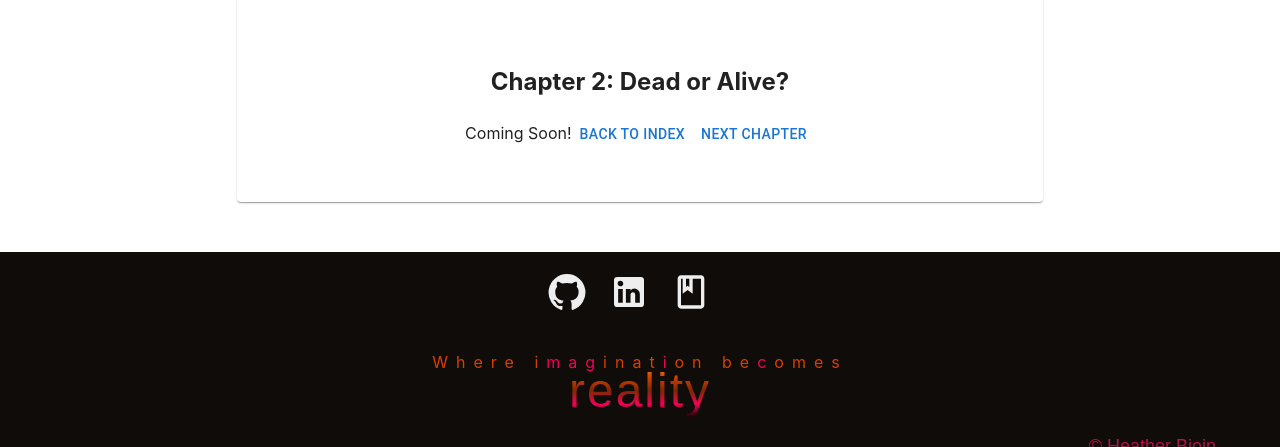
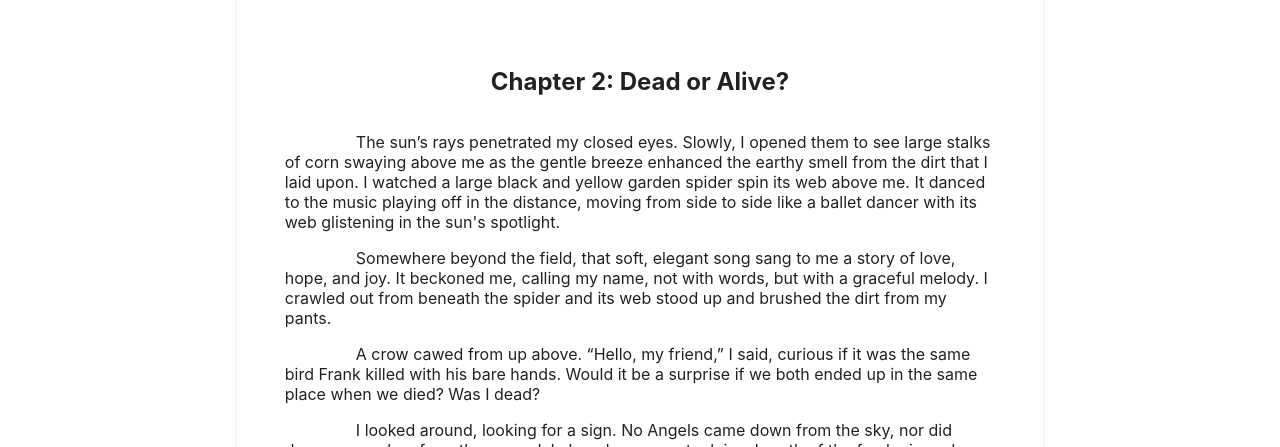
Before and after one commit to HeatMarie/cursed, a React (Create React App) app in the folder cursed/: page / in a window 1280 px wide. Both pictures are taken after a click on the button "CHAPTER 2: DEAD OR ALIVE?". Shown: the part 353-800 px from the top of the page. Built offline with nearby package versions, Linux system fonts and the light colour scheme; a web font is replaced by a local one.

Commit message:
Inserting Chapter 2 body

```diff
--- a/cursed/src/components/chapters.js
+++ b/cursed/src/components/chapters.js
@@ -316,7 +316,63 @@ const chapters = [
     {
         id: 2,
         title: `Chapter 2: Dead or Alive?`,
-        body: 'Coming Soon!'
+        body: [
+            <p key="p95" className="indent story-paragraph">
+                The sun’s rays penetrated my closed eyes. Slowly, I opened them to see large stalks of corn swaying above me as the gentle breeze enhanced the earthy smell from the dirt that I laid upon. I watched a large black and yellow garden spider spin its web above me. It danced to the music playing off in the distance, moving from side to side like a ballet dancer with its web glistening in the sun's spotlight.
+            </p>,
+            <p key="p96" className="indent story-paragraph">
+                Somewhere beyond the field, that soft, elegant song sang to me a story of love, hope, and joy. It beckoned me, calling my name, not with words, but with a graceful melody. I crawled out from beneath the spider and its web stood up and brushed the dirt from my pants.
+            </p>,
+            <p key="p97" className="indent story-paragraph">
+                A crow cawed from up above. “Hello, my friend,” I said, curious if it was the same bird Frank killed with his bare hands. Would it be a surprise if we both ended up in the same place when we died? Was I dead?
+            </p>,
+            <p key="p98" className="indent story-paragraph">
+                I looked around, looking for a sign. No Angels came down from the sky, nor did demons crawl up from the ground. I closed my eyes, took in a breath of the fresh air, and listened.
+            </p>,
+            <p key="p99" className="indent story-paragraph">
+                The crow spun in a circle above my head before coming down to greet me. It made another sound, then looked up at me, staring with its black beady eyes as though perhaps it was wondering if I was the same girl it followed into the house where it died.
+
+            </p>,
+            <p key="p100" className="indent story-paragraph">
+                “What cha’ thinking, little guy?” I asked.
+            </p>,
+            <p key="p101" className="indent story-paragraph">
+                It cawed, spread its wings, and took flight. Landing a few yards ahead of me, it tilted its head from side to side, then cawed. "You want me to follow you?" I asked. It cawed in reply.
+            </p>,
+            <p key="p102" className="indent story-paragraph">
+                “Where are we going?” The words felt foolish. It’s just a bird. To expect an answer was ridiculous. Besides, why does it care where I go? It could be one of those. Oh, what do they call them? Spirit animals or something? That’s only if you believe in such things, and I didn’t. I shook my head, looked around. No one was watching me. So, I did what I thought I was supposed to do; I followed the bird.
+            </p>,
+            <p key="p103" className="indent story-paragraph">
+                “You better not be lying to me.”
+            </p>,
+            <p key="p104" className="indent story-paragraph">
+                The soft melody put me in a trance as it swam inside my head. I didn't even notice the husks of the corn scraping against my skin.
+            </p>,
+            <p key="p105" className="indent story-paragraph">
+                A dirt road emerged from behind the last row of corn and my eyes followed the bird as it flew across the road and perched himself on the open gate of a black fence that was laced with yellow rose vines. I followed him down a cobblestone path lined with strategically placed flowers. Everything was perfect. The smell, the sun, the gentle breeze… the music. Blissfulness surrounded me, making me feel as though the entire place was built just for me.
+            </p>,
+            <p key="p106" className="indent story-paragraph">
+                I walked slow enough to take in the beauty and fast enough to keep up with the crow who would take off in flight, then land back onto the ground and make sure I was following.
+            </p>,
+            <p key="p107" className="indent story-paragraph">
+                The path came to a fork and, for the first time; I noticed the mansion that sat at the bottom of the hill off to my left. The other path ran alongside a creek and disappeared into the darkened woods. There was a pulling coming from both directions. I felt obligated to go toward the mansion, but from the woods, the pulling was that of a desire, a want, and a craving. I closed my eyes for a moment, hoping something would guide me in the right direction. Steady flowing water sounded from the creek and overpowered that of the soft piano melody. I took that as my sign and headed toward the woods.
+            </p>,
+            <p key="p108" className="indent story-paragraph">
+                The crow squealed from the lamppost.
+            </p>,
+            <p key="p109" className="indent story-paragraph">
+                “Really?” I said l, shaking my head as I continued down the path I had chosen.
+            </p>,
+            <p key="p110" className="indent story-paragraph">
+                The wings of the bird brushed against my arm, it turned in midair, then sat itself down on the ground just as it did before. It looked up at me, tilted its head from side to side, then screamed, “CAW”.
+            </p>,
+            <p key="p111" className="indent story-paragraph">
+                I sighed. “Fine!”
+            </p>,
+            <p key="p112" className="indent story-paragraph">
+                Reluctantly, I turned around and followed the other path towards the mansion.
+            </p>,
+        ]
     },
 ]
 
--- a/cursed/src/components/storyIndex/StoryIndex.js
+++ b/cursed/src/components/storyIndex/StoryIndex.js
@@ -7,7 +7,7 @@ const StoryIndex = (props) => {
     const { chapters } = props;
     // console.log(chapters[0 + 1])
 
-    const [header, setHeader ] = useState();
+    const [header, setHeader ] = useState("Index");
     let newBodyArray = [];
     let newChapter = [];
 
```
